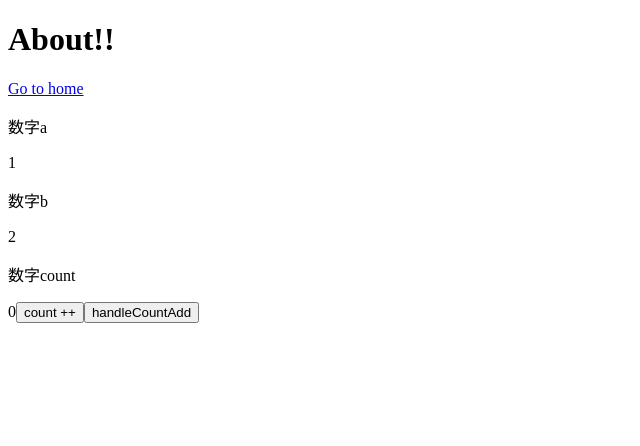
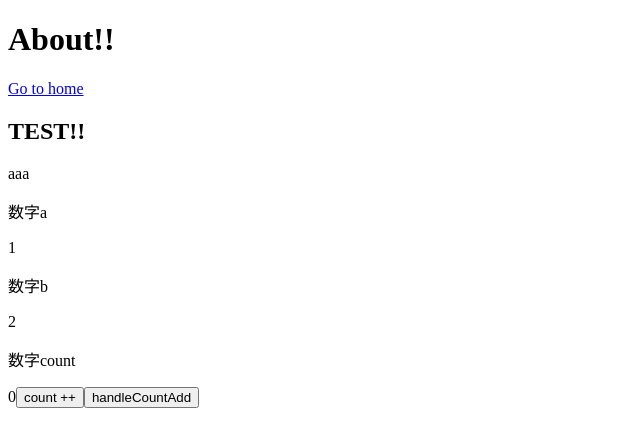
Before and after one commit to Takuya-Ampi/vue_vite_practice, a Vue app: page /about in a window 1280 px wide. Shown: the top 446 px of the page, without its empty margins (0-640 px from the left). Built offline with nearby package versions, Linux system fonts and the light colour scheme.

Commit message:
fix: props

```diff
--- /dev/null
+++ b/src/components/Test.vue
@@ -0,0 +1,14 @@
+<script setup>
+
+  const props = defineProps({
+    foo: String
+  })
+</script>
+
+
+
+
+<template>
+  <h2>TEST!!</h2>
+  <p>{{ foo }}</p>
+</template>
--- a/src/views/About.vue
+++ b/src/views/About.vue
@@ -1,5 +1,6 @@
 <script setup>
-  import {  ref } from "vue";
+  import Test from '../components/Test.vue'
+  import { ref } from "vue";
   const a = 1
   const b = ref(2)
   const count = ref(0)
@@ -19,13 +20,13 @@
 <template>
 <h1>About!!</h1>
 <router-link to="/">Go to home</router-link>
+<Test foo="aaa" />
 <p>数字a</p>
 <span>{{ a }}</span>
 <p>数字b</p>
 <span>{{ b }}</span>
 <p>数字count</p>
 <span>{{ count }}</span>
-
 <button @click="count++">count ++</button>
 <button @click="handleCountAdd">handleCountAdd</button>
 </template>
```
Lines whose indentation alone changed are shown as unchanged.
